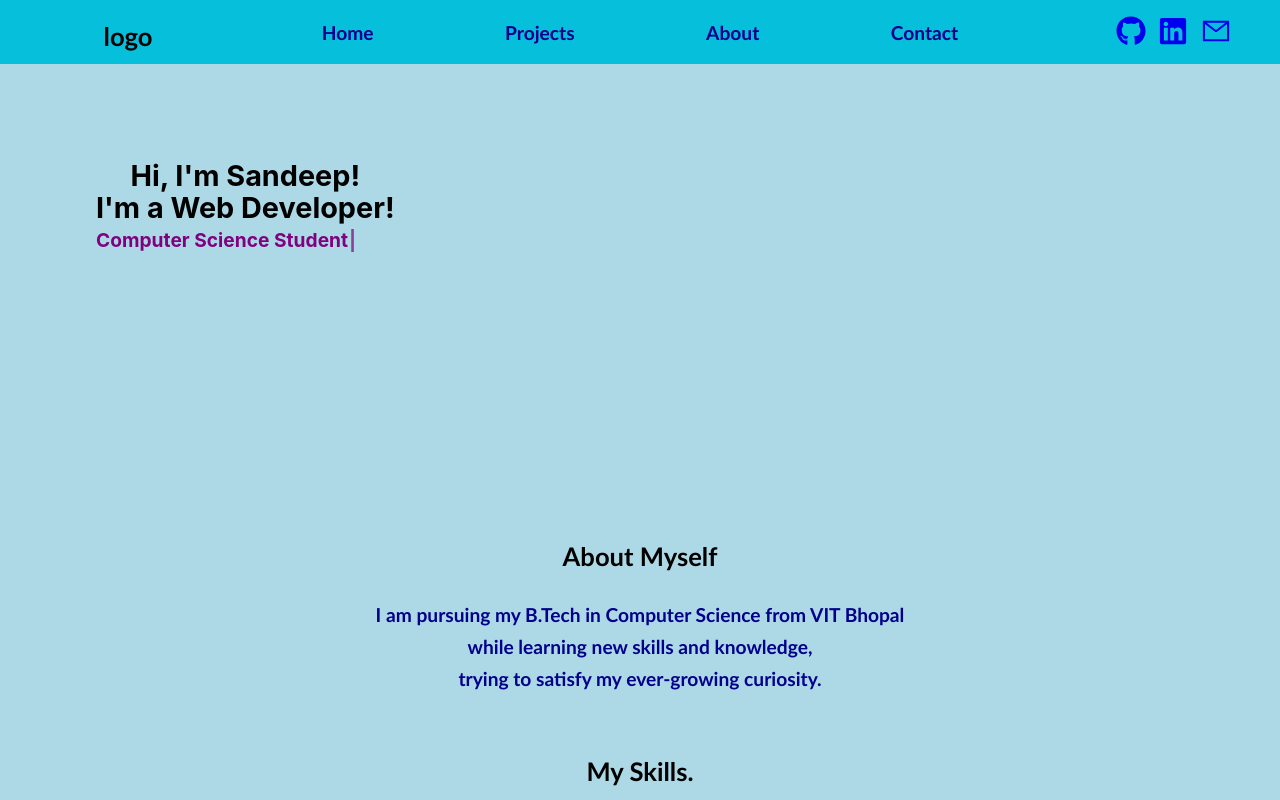
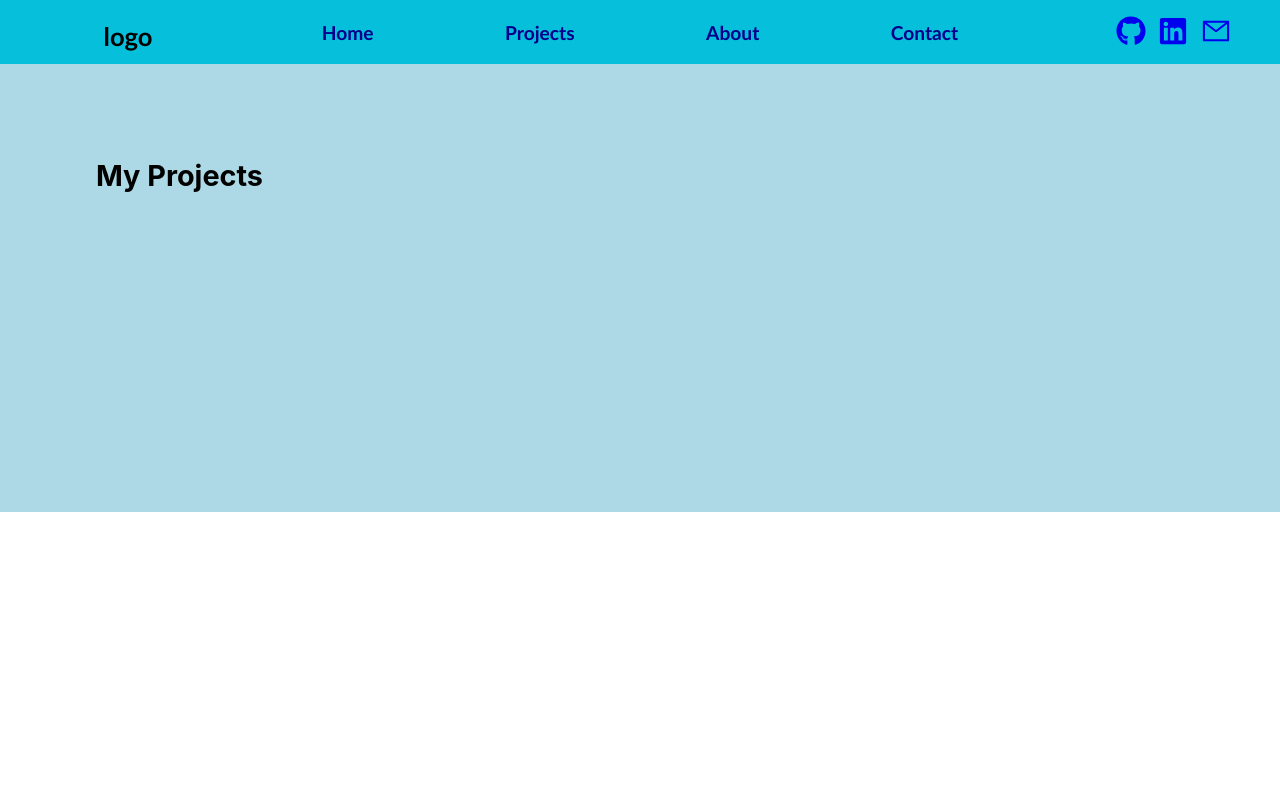
Before and after one commit to SanC005/portfolio-website, a React (Create React App) app: page /project in a window 1280 px wide. Before the commit this address led to /. Shown: the top 800 px of the page. Built offline with nearby package versions, Linux system fonts and the light colour scheme.

Commit message:
added project page

```diff
--- a/src/App.js
+++ b/src/App.js
@@ -2,6 +2,7 @@ import './App.css';
 import Navbar from './components/navbar';
 import Home from './components/home';
 import About from './components/about';
+import Project from './components/project';
 import {
   BrowserRouter as Router,
   Route,
@@ -19,6 +20,7 @@ function App() {
         <Routes>
           <Route path="/" element={<Home />} />
           <Route path="/about" element={<About />} />
+          <Route path="/project" element={<Project />} />
           <Route path="*" element={<Navigate to="/"/>} />
         </Routes>
         {/* <Footer /> */}
--- a/src/components/navbar.jsx
+++ b/src/components/navbar.jsx
@@ -24,7 +24,7 @@ const Navbar = () => {
                         </a>
                     </li>
                     <li>
-                        <a href="/projects">
+                        <a href="/project">
                         <h3>Projects</h3>
                         </a>
                     </li>
--- /dev/null
+++ b/src/components/project.jsx
@@ -0,0 +1,21 @@
+import React from "react";
+
+
+function Project() {
+  return (
+    <section className="sec-home">
+      <div className="home-section" id="home">
+        <div className="home-content">
+            <div className="home-header">
+              <h1 className="heading">
+                My Projects<br/>
+              </h1>
+            </div>
+        </div>
+      </div>
+    </section>
+
+  );
+}
+
+export default Project;
```
